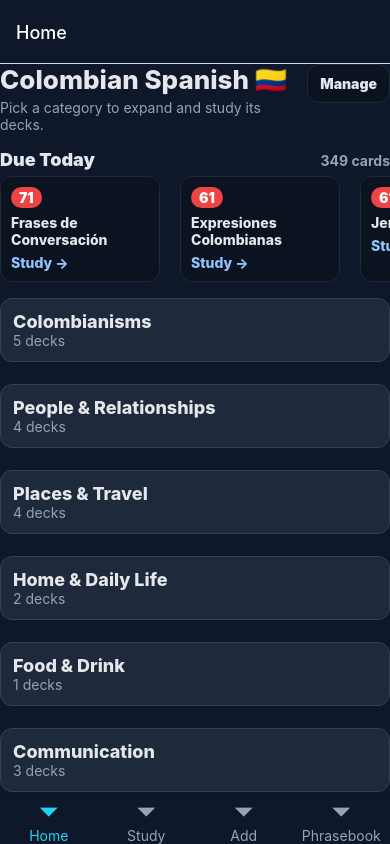
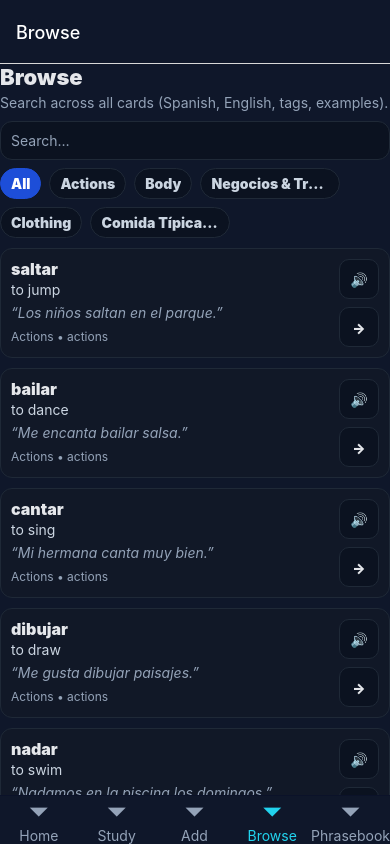
Before and after one commit to mikepitts25/Colombian-Spanish, a React Native app: screen /Browse in a window 390 px wide. Built offline with nearby package versions, Linux system fonts and the light colour scheme.

Commit message:
feat: browse/search cards (#5)
Co-authored-by: Ubuntu <ubuntu@ip-172-31-42-3.eu-central-1.compute.internal>

```diff
--- a/src/navigation/index.tsx
+++ b/src/navigation/index.tsx
@@ -5,6 +5,7 @@ import { Text } from 'react-native';
 import HomeScreen from '../screens/HomeScreen';
 import StudyScreen from '../screens/StudyScreen';
 import AddCardScreen from '../screens/AddCardScreen';
+import BrowseScreen from '../screens/BrowseScreen';
 import PhrasebookScreen from '../screens/PhrasebookScreen';
 import ManageDecksScreen from '../screens/ManageDecksScreen';
 
@@ -47,6 +48,14 @@ function Tabs() {
         }}
       />
       <Tab.Screen
+        name="Browse"
+        component={BrowseScreen}
+        options={{
+          tabBarLabel: ({ color }) => <Text style={{ color }}>Browse</Text>,
+          title: 'Browse',
+        }}
+      />
+      <Tab.Screen
         name="Phrasebook"
         component={PhrasebookScreen}
         options={{
--- /dev/null
+++ b/src/screens/BrowseScreen.tsx
@@ -0,0 +1,165 @@
+import React, { useMemo, useState } from 'react';
+import { SafeAreaView, StyleSheet, Text, TextInput, View, FlatList, Pressable } from 'react-native';
+import { colors, spacing } from '../styles/theme';
+import { useDeck } from '../hooks/useDeck';
+import * as Speech from 'expo-speech';
+
+type Row = { deckId: string; deckName: string; card: any };
+
+export default function BrowseScreen() {
+  const { ready, decks, setActiveDeckId } = useDeck();
+  const [q, setQ] = useState('');
+  const [deckFilter, setDeckFilter] = useState<string | 'all'>('all');
+
+  const deckOptions = useMemo(
+    () =>
+      [{ id: 'all', name: 'All' } as any].concat(
+        (decks || []).map((d) => ({ id: d.id, name: d.name })),
+      ),
+    [decks],
+  );
+
+  const results = useMemo(() => {
+    const query = q.trim().toLowerCase();
+    const base: Row[] = (decks || []).flatMap((d) =>
+      (d.cards || []).map((c) => ({ deckId: d.id, deckName: d.name, card: c })),
+    );
+    const scoped = deckFilter === 'all' ? base : base.filter((x) => x.deckId === deckFilter);
+    if (!query) return scoped.slice(0, 80);
+    const hits = scoped.filter((x) => {
+      const hay = [x.card.front, x.card.back, x.card.example, (x.card.tags || []).join(' ')]
+        .filter(Boolean)
+        .join(' ')
+        .toLowerCase();
+      return hay.includes(query);
+    });
+    return hits.slice(0, 120);
+  }, [decks, q, deckFilter]);
+
+  function speak(text: string) {
+    Speech.speak(text, { language: 'es-CO', pitch: 1.03, rate: 0.98 });
+  }
+
+  if (!ready)
+    return (
+      <SafeAreaView style={styles.wrap}>
+        <Text style={styles.h1}>Cargando…</Text>
+      </SafeAreaView>
+    );
+
+  return (
+    <SafeAreaView style={styles.wrap}>
+      <Text style={styles.h1}>Browse</Text>
+      <Text style={styles.sub}>Search across all cards (Spanish, English, tags, examples).</Text>
+
+      <TextInput
+        value={q}
+        onChangeText={setQ}
+        placeholder="Search…"
+        placeholderTextColor={colors.sub}
+        style={styles.search}
+        autoCapitalize="none"
+        autoCorrect={false}
+      />
+
+      <View style={styles.filtersRow}>
+        {deckOptions.slice(0, 6).map((d: any) => (
+          <Pressable
+            key={d.id}
+            style={[styles.chip, deckFilter === d.id && styles.chipActive]}
+            onPress={() => setDeckFilter(d.id)}
+          >
+            <Text
+              style={[styles.chipText, deckFilter === d.id && styles.chipTextActive]}
+              numberOfLines={1}
+            >
+              {d.name}
+            </Text>
+          </Pressable>
+        ))}
+      </View>
+
+      <FlatList
+        data={results}
+        keyExtractor={(x) => x.card.id}
+        contentContainerStyle={{ paddingBottom: spacing(3) }}
+        renderItem={({ item }) => (
+          <View style={styles.row}>
+            <View style={{ flex: 1 }}>
+              <Text style={styles.front}>{item.card.front}</Text>
+              <Text style={styles.back}>{item.card.back}</Text>
+              {item.card.example ? <Text style={styles.example}>“{item.card.example}”</Text> : null}
+              <Text style={styles.meta}>
+                {item.deckName}
+                {item.card.tags?.length ? ` • ${item.card.tags.join(', ')}` : ''}
+              </Text>
+            </View>
+            <View style={styles.actions}>
+              <Pressable style={styles.iconBtn} onPress={() => speak(item.card.front)}>
+                <Text style={styles.icon}>🔊</Text>
+              </Pressable>
+              <Pressable style={styles.iconBtn} onPress={() => setActiveDeckId(item.deckId)}>
+                <Text style={styles.icon}>→</Text>
+              </Pressable>
+            </View>
+          </View>
+        )}
+      />
+    </SafeAreaView>
+  );
+}
+
+const styles = StyleSheet.create({
+  wrap: { flex: 1, backgroundColor: colors.bg, padding: spacing(2) },
+  h1: { color: colors.text, fontSize: 22, fontWeight: '900', marginBottom: 4 },
+  sub: { color: colors.sub, marginBottom: spacing(1.25) },
+  search: {
+    backgroundColor: '#0b1220',
+    borderWidth: 1,
+    borderColor: '#1f2937',
+    borderRadius: 12,
+    padding: spacing(1.25),
+    color: colors.text,
+    marginBottom: spacing(1),
+  },
+  filtersRow: { flexDirection: 'row', flexWrap: 'wrap', gap: 8, marginBottom: spacing(1.25) },
+  chip: {
+    backgroundColor: '#0b1220',
+    borderWidth: 1,
+    borderColor: '#1f2937',
+    borderRadius: 999,
+    paddingVertical: 6,
+    paddingHorizontal: 10,
+    maxWidth: 140,
+  },
+  chipActive: { backgroundColor: '#1d4ed8', borderColor: '#1d4ed8' },
+  chipText: { color: '#cbd5e1', fontWeight: '900' },
+  chipTextActive: { color: 'white' },
+
+  row: {
+    flexDirection: 'row',
+    gap: 12,
+    backgroundColor: colors.card,
+    borderWidth: 1,
+    borderColor: '#1f2937',
+    borderRadius: 12,
+    padding: spacing(1.25),
+    marginBottom: 10,
+  },
+  front: { color: colors.text, fontWeight: '900', fontSize: 16 },
+  back: { color: '#cbd5e1', marginTop: 2 },
+  example: { color: colors.sub, marginTop: 6, fontStyle: 'italic' },
+  meta: { color: colors.sub, marginTop: 8, fontSize: 12 },
+  actions: { gap: 8 },
+  iconBtn: {
+    width: 40,
+    height: 40,
+    borderRadius: 10,
+    alignItems: 'center',
+    justifyContent: 'center',
+    backgroundColor: '#0b1220',
+    borderWidth: 1,
+    borderColor: '#1f2937',
+  },
+  icon: { color: colors.text, fontWeight: '900' },
+});
```
